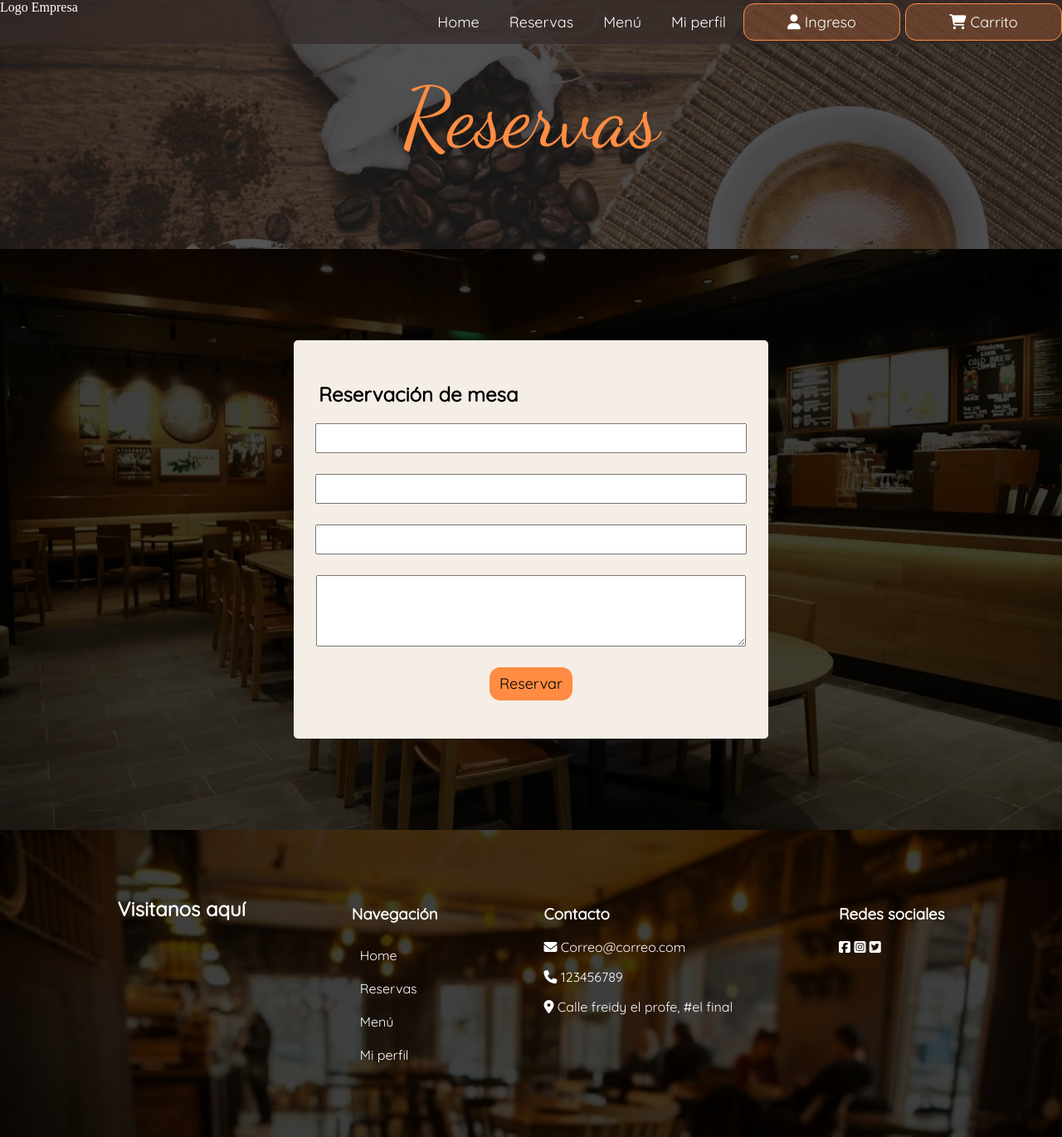
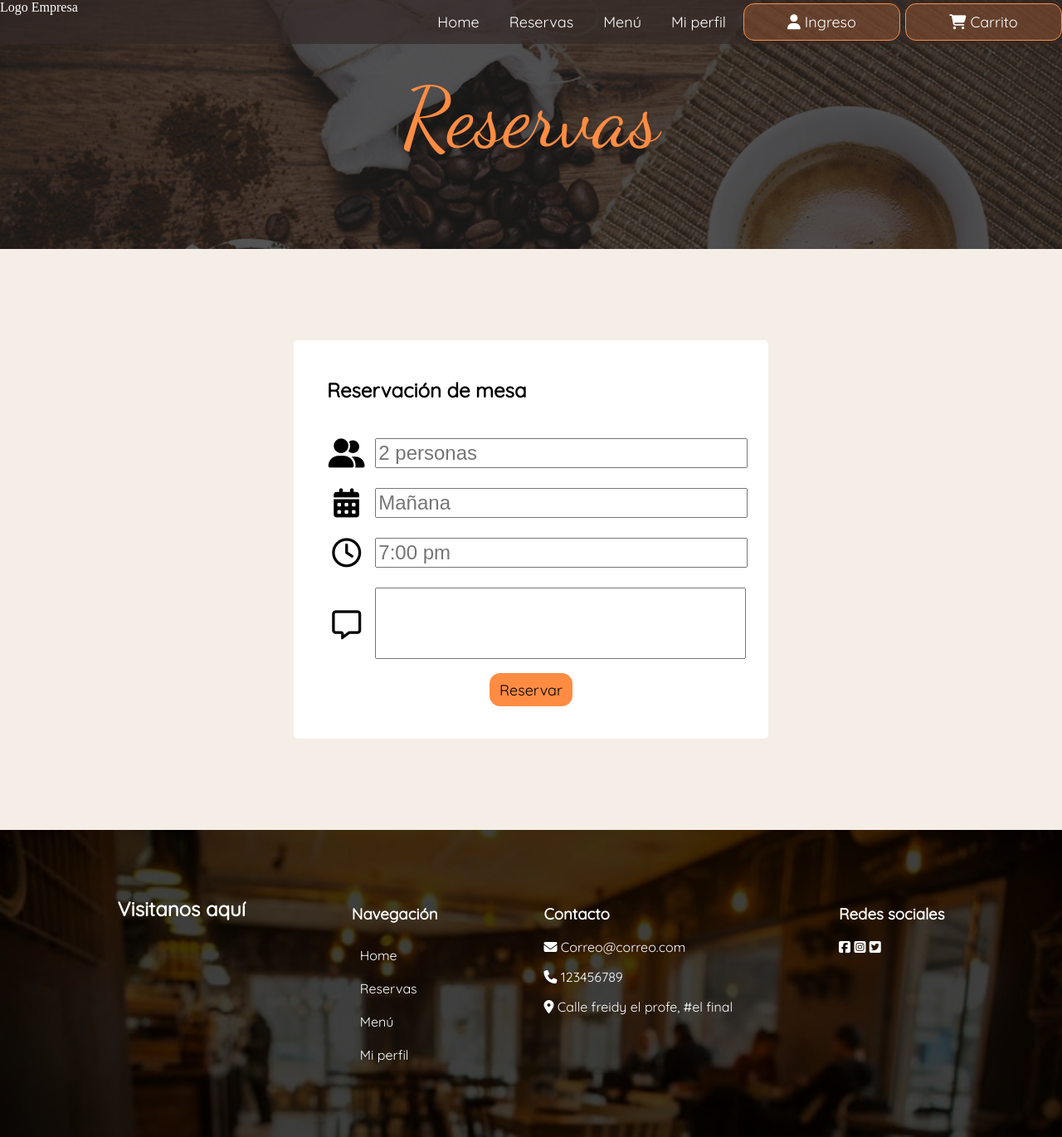
Before and after one commit to yeuryf007/Web-Cafeteria, a PHP site: page /reservaciones.php in a window 1280 px wide. Shown: the whole page at 83% size. Run offline with PHP 8.4, Linux system fonts and the light colour scheme; some libraries are stand-ins or nearby versions; some web fonts are replaced.

Commit message:
doruifgb

```diff
--- a/css/stylereserva.css
+++ b/css/stylereserva.css
@@ -55,7 +55,7 @@
 }
 
 main{
-    background-image: url("../imagenes/output-onlinepngtools 25%.png");
+    background-color: #F5EEE6;
     background-size: cover;
     overflow: hidden;
     height: 700px;
@@ -65,7 +65,7 @@
 }
 
 #reserva{
-    background-color: #F5EEE6;
+    background-color: white;
     align-self: center;
     width: 40%;
     height: 60%;
@@ -79,17 +79,37 @@
 }
 
 #reserva h2{
-    align-self:flex-start;
+    align-self: flex-start;
     font-family: 'Quicksand';
+    font-weight: bold;
+    font-style: normal;
+    margin-left: 10px;
+    margin-top: 15px;
+    margin-bottom: 30px;
 }
 
+.div1{
+    height: fit-content;
+    width: 100%;
+    justify-content: center;
+    align-items: center;
+}
+
+.div1 tr td{
+    text-align: center;
+}
 .inputres{
-    margin-bottom: 25px;
     height: 30px;
     width: 100%;
     font-size: x-large;
+    margin-bottom: 10px;
+    margin-top: 10px;
 }
 
+.iconores{
+    font-size: 35px;
+    text-align: center;
+}
 #reserva textarea{
     margin-bottom: 25px;
     height: 80px;
--- a/reservaciones.php
+++ b/reservaciones.php
@@ -23,11 +23,26 @@
     </header>
     <main>
         <div id="reserva">
-            <h2><strong>Reservación de mesa</strong></h2>
-            <input type="text" class="inputres">
-            <input type="text" class="inputres">
-            <input type="text" class="inputres">
-            <textarea></textarea>
+            <h2>Reservación de mesa</h2>
+
+            <table class="div1">
+                <tr>
+                    <td><i class="fa-solid fa-user-group iconores"></i></td>
+                    <td><div class="div1"><input type="text" class="inputres" placeholder="2 personas"></td>
+                </tr>
+                <tr>
+                    <td><i class="fa-solid fa-calendar-days iconores"></i></td>
+                    <td><input type="text" class="inputres" placeholder="Mañana"></td>
+                </tr>
+                <tr>
+                    <td><i class="fa-regular fa-clock iconores"></i></td>
+                    <td><input type="text" class="inputres" placeholder="7:00 pm"></td>
+                </tr>
+                <tr>
+                    <td><i class="fa-regular fa-message iconores"></i></td>
+                    <td><textarea style="resize:none; width:100%; margin-bottom: 10px; margin-top: 10px;"></textarea></td>
+                </tr>
+            </table>
             <button id="boton3">Reservar</button>
         </div>
     </main>
```
Also changed, not shown: imagenes/calendario.png (added).
